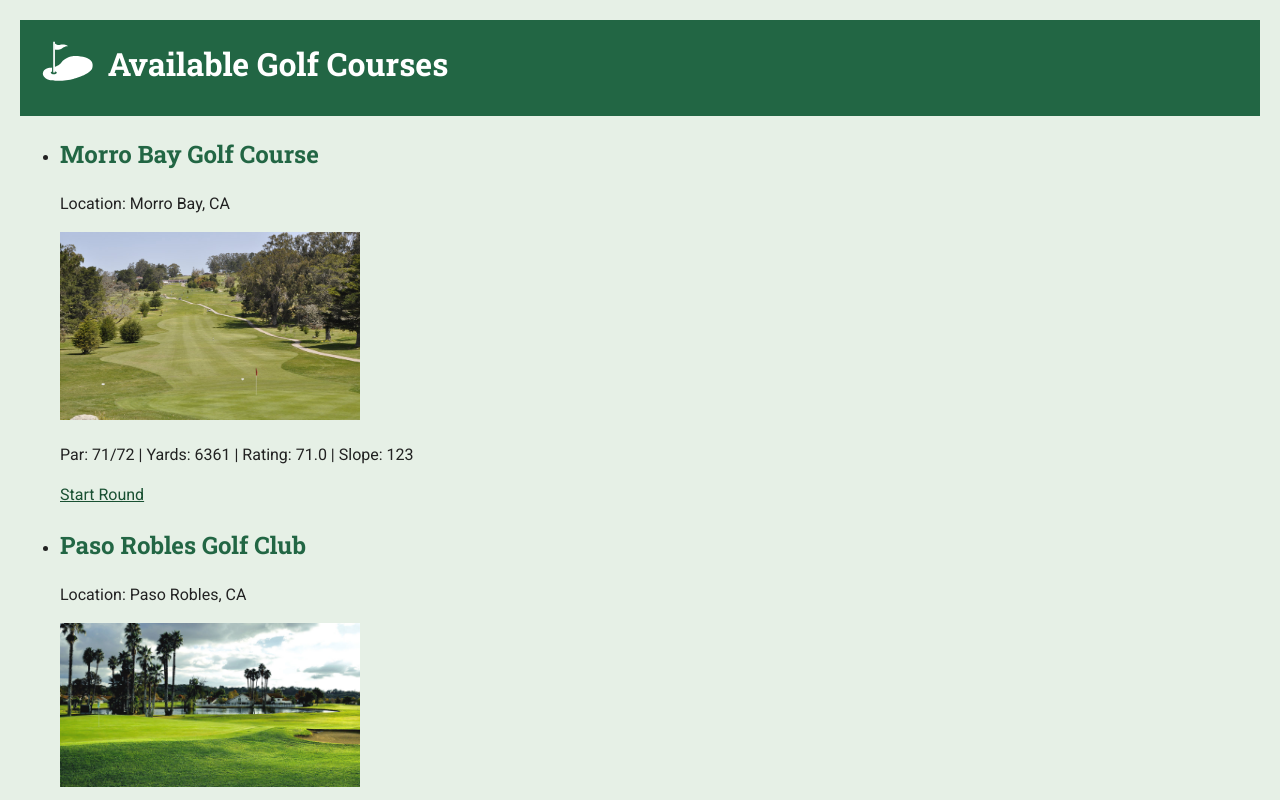
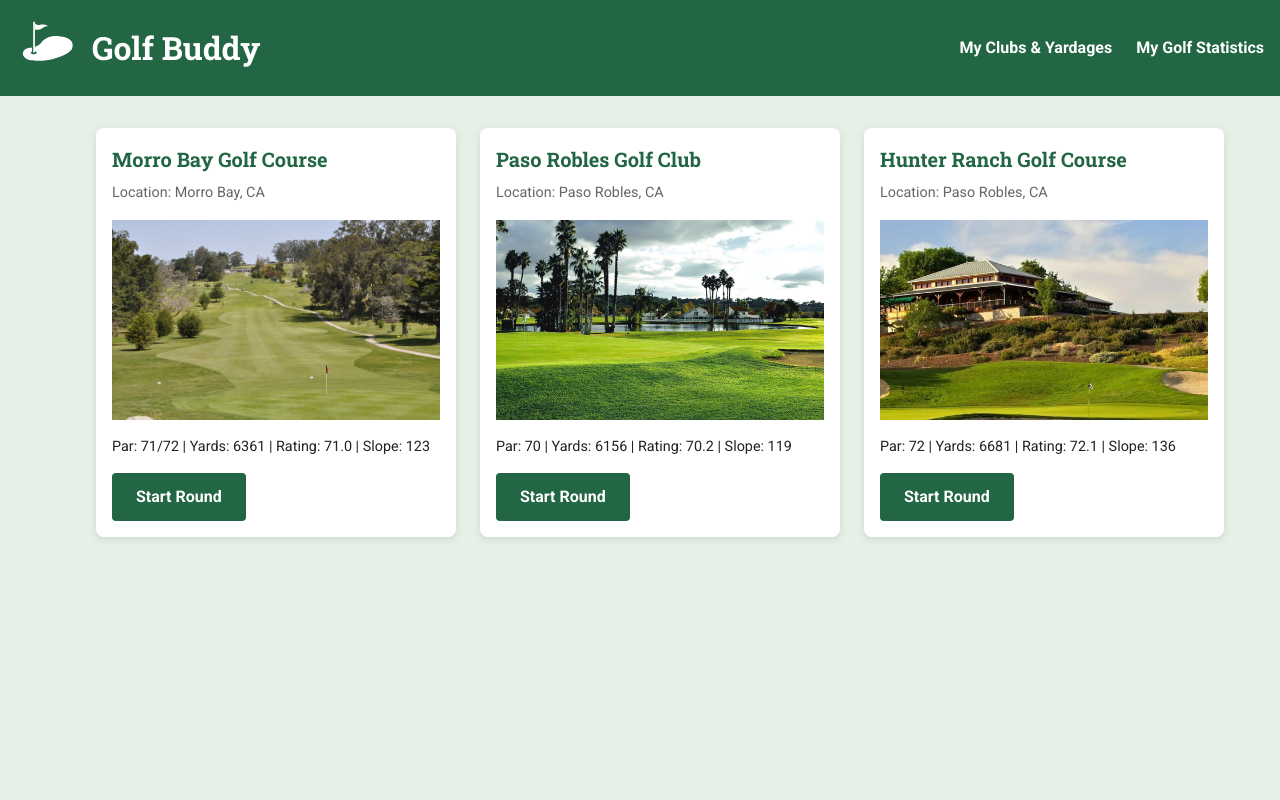
Before and after one commit to syericlee/CSC-437, a website: page packages/proto/public/index.html in a window 1280 px wide. Shown: the top 800 px of the page. Drawn offline with Linux system fonts and the light colour scheme.

Commit message:
Lab 5 final commit

```diff
--- a/packages/proto/public/index.html
+++ b/packages/proto/public/index.html
@@ -16,40 +16,53 @@
     <link
       href="https://fonts.googleapis.com/css2?family=Roboto+Slab:wght@700&family=Roboto:ital,wght@0,400;0,700;1,400&display=swap"
       rel="stylesheet" />
+    <link rel="stylesheet" href="/styles/reset.css" />
+    <link rel="stylesheet" href="/styles/tokens.css" />
     <link rel="stylesheet" href="/styles/pages.css" />
-    <link rel="stylesheet" href="/styles/tokens.css" />
   </head>
   <body>
+    <header class="page-header">
       <h1>
         <svg class="icon">
           <use href="/icons/golf.svg#icon-golf-flag" />
         </svg>
-      Available Golf Courses
+        Golf Buddy
       </h1>
-    <ul>
-      <li>
+      <nav class="main-nav">
+        <a href="clubs.html" class="nav-link">My Clubs & Yardages</a>
+        <a href="statistics.html" class="nav-link">My Golf Statistics</a>
+      </nav>
+    </header>
+    <div class="page-grid">
+      <ul class="course-list">
+        <li class="course-card">
+          <div class="course-info">
             <h2>Morro Bay Golf Course</h2>
-        <p>Location: Morro Bay, CA</p>
-        <img src="images/morro-bay.jpg" alt="Morro Bay Golf Course" width="300">
-        <p>Par: 71/72 | Yards: 6361 | Rating: 71.0 | Slope: 123</p>
-        <a href="scorecards/scorecard-morro-bay.html">Start Round</a>
+            <p class="location">Location: Morro Bay, CA</p>
+            <img src="images/morro-bay.jpg" alt="Morro Bay Golf Course" class="course-image">
+            <p class="stats">Par: 71/72 | Yards: 6361 | Rating: 71.0 | Slope: 123</p>
+            <a href="scorecards/scorecard-morro-bay.html" class="btn-start">Start Round</a>
+          </div>
         </li>
-      <li>
+        <li class="course-card">
+          <div class="course-info">
             <h2>Paso Robles Golf Club</h2>
-        <p>Location: Paso Robles, CA</p>
-        <img src="images/paso-robles.jpg" alt="Paso Robles Golf Club" width="300">
-        <p>Par: 70 | Yards: 6156 | Rating: 70.2 | Slope: 119</p>
-        <a href="scorecards/scorecard-paso-robles.html">Start Round</a>
+            <p class="location">Location: Paso Robles, CA</p>
+            <img src="images/paso-robles.jpg" alt="Paso Robles Golf Club" class="course-image">
+            <p class="stats">Par: 70 | Yards: 6156 | Rating: 70.2 | Slope: 119</p>
+            <a href="scorecards/scorecard-paso-robles.html" class="btn-start">Start Round</a>
+          </div>
         </li>
-      <li>
+        <li class="course-card">
+          <div class="course-info">
             <h2>Hunter Ranch Golf Course</h2>
-        <p>Location: Paso Robles, CA</p>
-        <img src="images/hunter-ranch.jpg" alt="Hunter Ranch Golf Course" width="300">
-        <p>Par: 72 | Yards: 6681 | Rating: 72.1 | Slope: 136</p>
-        <a href="scorecards/scorecard-hunter-ranch.html">Start Round</a>
+            <p class="location">Location: Paso Robles, CA</p>
+            <img src="images/hunter-ranch.jpg" alt="Hunter Ranch Golf Course" class="course-image">
+            <p class="stats">Par: 72 | Yards: 6681 | Rating: 72.1 | Slope: 136</p>
+            <a href="scorecards/scorecard-hunter-ranch.html" class="btn-start">Start Round</a>
+          </div>
         </li>
       </ul>
-    <a href="clubs.html">My Clubs & Yardages</a>
-    <a href="statistics.html">My Golf Statistics</a>
+    </div>
   </body>
 </html>
--- a/packages/proto/public/styles/pages.css
+++ b/packages/proto/public/styles/pages.css
@@ -1,11 +1,8 @@
 body {
     color: var(--color-text);
     background-color: var(--color-background-page);
-    margin: 0;
-    padding: 20px;
     font-family: Roboto, "Helvetica Neue", Helvetica, Arial, sans-serif;
     font-size: 16px;
-    line-height: 1.5;
 }
 
 h1, h2, h3, h4, h5, h6 {
@@ -13,45 +10,215 @@
     font-weight: 700;
 }
 
-h1 {
+.page-header {
     background-color: var(--color-background-header);
     color: var(--color-text-inverted);
-    padding: 16px;
-    margin: 0 0 20px 0;
+    padding: var(--space-md);
+    display: flex;
+    justify-content: space-between;
+    align-items: center;
 }
 
-h2 {
-    color: var(--color-accent);
+.page-header h1 {
+    display: flex;
+    align-items: center;
+    gap: var(--space-sm);
+    font-size: 2rem;
+    margin: 0;
 }
 
-a {
-    color: var(--color-link);
+.main-nav {
+    display: flex;
+    gap: var(--space-lg);
 }
 
-select {
-    margin-bottom: 20px;
+.nav-link {
+    color: var(--color-text-inverted);
+    text-decoration: none;
+    font-weight: 700;
+    white-space: nowrap;
+}
+
+.page-grid {
+    max-width: var(--content-max-width);
+    margin: var(--space-xl) auto;
+    padding: 0 var(--space-md);
+    display: grid;
+    grid-template-columns: repeat(12, 1fr);
+    gap: var(--space-lg);
+}
+
+.course-list {
+    grid-column: 1 / -1;
+    display: grid;
+    grid-template-columns: repeat(3, 1fr);
+    gap: var(--space-lg);
+    list-style: none;
+}
+
+.course-card {
+    background-color: white;
+    border-radius: 8px;
+    box-shadow: 0 2px 8px rgba(0, 0, 0, 0.1);
+}
+
+.course-info {
+    padding: var(--space-md);
+}
+
+.course-card h2 {
+    color: var(--color-accent);
+    margin-bottom: var(--space-xs);
+    font-size: 1.25rem;
+}
+
+.course-card .location {
+    color: #666;
+    font-size: 0.9rem;
+    margin-bottom: var(--space-md);
+}
+
+.course-image {
+    width: 100%;
+    height: 200px;
+    object-fit: cover;
+    display: block;
+    margin: var(--space-md) 0;
+}
+
+.course-card .stats {
+    font-size: 0.9rem;
+    margin-bottom: var(--space-md);
+}
+
+.btn-start {
+    display: inline-block;
+    background-color: var(--color-accent);
+    color: var(--color-text-inverted);
+    padding: var(--space-sm) var(--space-lg);
+    text-decoration: none;
+    border-radius: 4px;
+    font-weight: 700;
+}
+
+body > ul {
+    max-width: var(--content-max-width);
+    margin: 0 auto var(--space-xl) auto;
+    padding: 0 var(--space-md);
+    list-style: none;
+}
+
+body > ul > li {
+    background-color: white;
+    padding: var(--space-md);
+    margin-bottom: var(--space-sm);
+    border-radius: 4px;
+    box-shadow: 0 1px 3px rgba(0, 0, 0, 0.1);
+}
+
+body > h1 {
+    background-color: var(--color-background-header);
+    color: var(--color-text-inverted);
+    padding: var(--space-md);
+    margin-bottom: var(--space-xl);
+    display: flex;
+    align-items: center;
+    gap: var(--space-sm);
+}
+
+body > h2 {
+    max-width: var(--content-max-width);
+    margin: var(--space-xl) auto var(--space-md) auto;
+    padding: 0 var(--space-md);
+    color: var(--color-accent);
+    display: flex;
+    align-items: center;
+    gap: var(--space-sm);
+}
+
+button {
+    margin: var(--space-md);
+    padding: var(--space-sm) var(--space-md);
+    background-color: var(--color-accent);
+    color: var(--color-text-inverted);
+    border: none;
+    border-radius: 4px;
+    font-weight: 700;
+    cursor: pointer;
+}
+
+svg.icon {
+    display: inline-block;
+    height: 2em;
+    width: 2em;
+    vertical-align: middle;
+    fill: currentColor;
 }
 
 table {
     border-collapse: collapse;
     background-color: white;
+    width: 100%;
 }
 
 th {
     background-color: var(--color-background-header);
     color: var(--color-text-inverted);
-    padding: 8px;
+    padding: var(--space-sm);
 }
 
 td {
-    padding: 8px;
+    padding: var(--space-sm);
     border: 1px solid lightgray;
 }
 
-svg.icon {
-  display: inline-block;
-  height: 2em;
-  width: 2em;
-  vertical-align: middle;
-  fill: currentColor;
+select {
+    margin-bottom: var(--space-lg);
 }
+
+@media (max-width: 768px) {
+    .page-header {
+        flex-direction: column;
+        align-items: flex-start;
+        gap: var(--space-md);
+    }
+
+    .page-grid {
+        grid-template-columns: repeat(4, 1fr);
+    }
+
+    .main-nav {
+        flex-direction: column;
+        gap: var(--space-sm);
+    }
+
+    .course-list {
+        grid-template-columns: 1fr;
+    }
+}
+
+@media (min-width: 769px) and (max-width: 1023px) {
+    .page-grid {
+        grid-template-columns: repeat(8, 1fr);
+    }
+
+    .course-list {
+        grid-template-columns: repeat(2, 1fr);
+    }
+}
+
+@media (min-width: 1024px) {
+    .page-grid {
+        grid-template-columns: repeat(12, 1fr);
+    }
+
+    .course-list {
+        grid-template-columns: repeat(3, 1fr);
+    }
+}
+
+@media (min-width: 1400px) {
+    .page-grid {
+        grid-template-columns: repeat(16, 1fr);
+    }
+}
--- /dev/null
+++ b/packages/proto/public/styles/reset.css
@@ -0,0 +1,12 @@
+* {
+    margin: 0;
+    box-sizing: border-box;
+}
+
+body {
+    line-height: 1.5;
+}
+
+img {
+    max-width: 100%;
+}
--- a/packages/proto/public/styles/tokens.css
+++ b/packages/proto/public/styles/tokens.css
@@ -1,11 +1,16 @@
 :root {
     --color-accent: rgb(34 102 68);
-
     --color-background-page: rgb(230 240 230);
     --color-background-header: var(--color-accent);
-
     --color-text: rgb(34 34 34);
     --color-text-inverted: rgb(255 255 255);
+    --color-link: rgb(25 80 50);
 
-    --color-link: rgb(25 80 50);
+    --space-xs: 8px;
+    --space-sm: 12px;
+    --space-md: 16px;
+    --space-lg: 24px;
+    --space-xl: 32px;
+
+    --content-max-width: 1200px;
 }
```
Also changed, not shown: packages/proto/public/scorecards/scorecard-hunter-ranch.html (+0 -1 lines), packages/proto/public/scorecards/scorecard-morro-bay.html (+0 -1 lines), packages/proto/public/scorecards/scorecard-paso-robles.html (+0 -1 lines), packages/proto/public/statistics.html (+1 -1 lines). Lines whose indentation alone changed are shown as unchanged.
